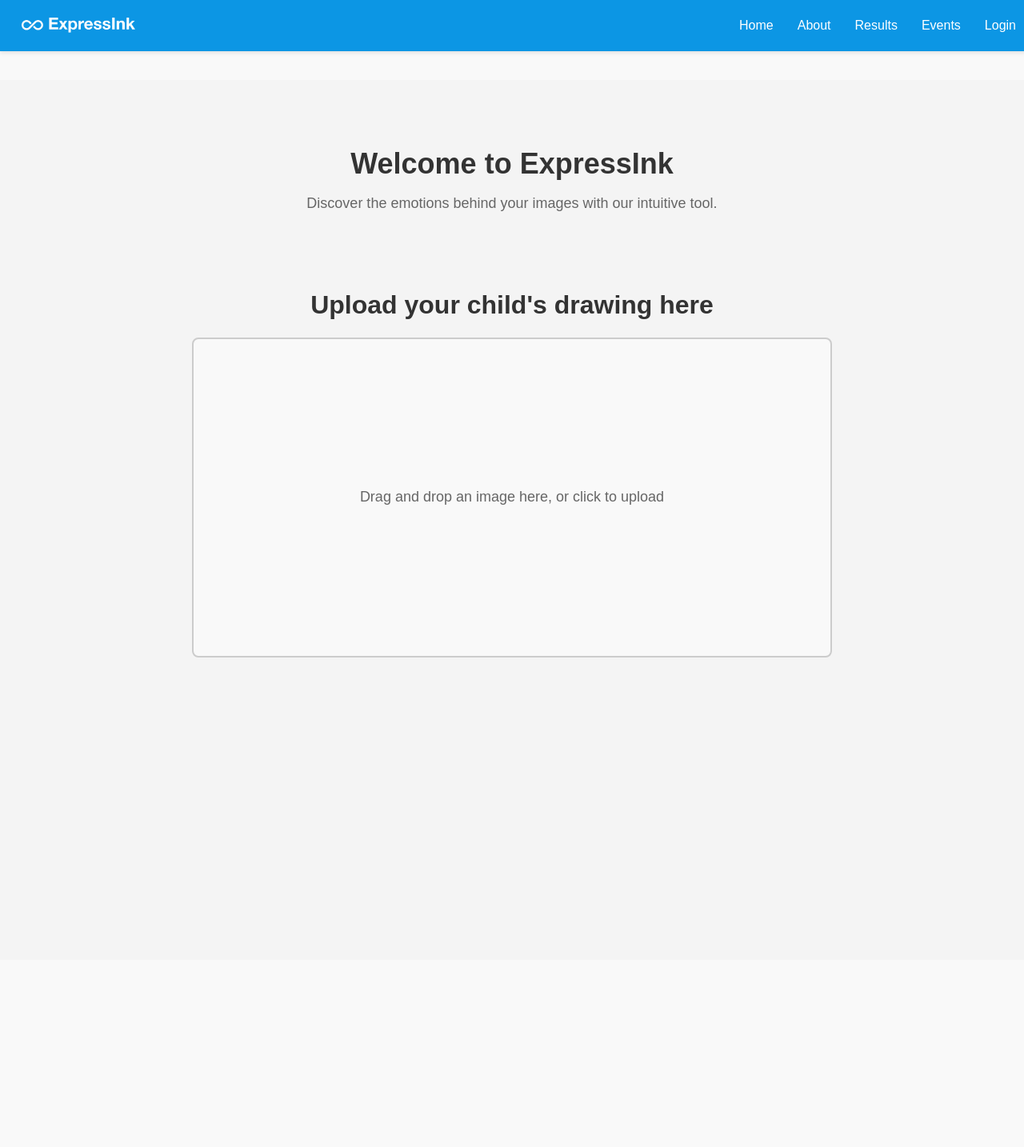
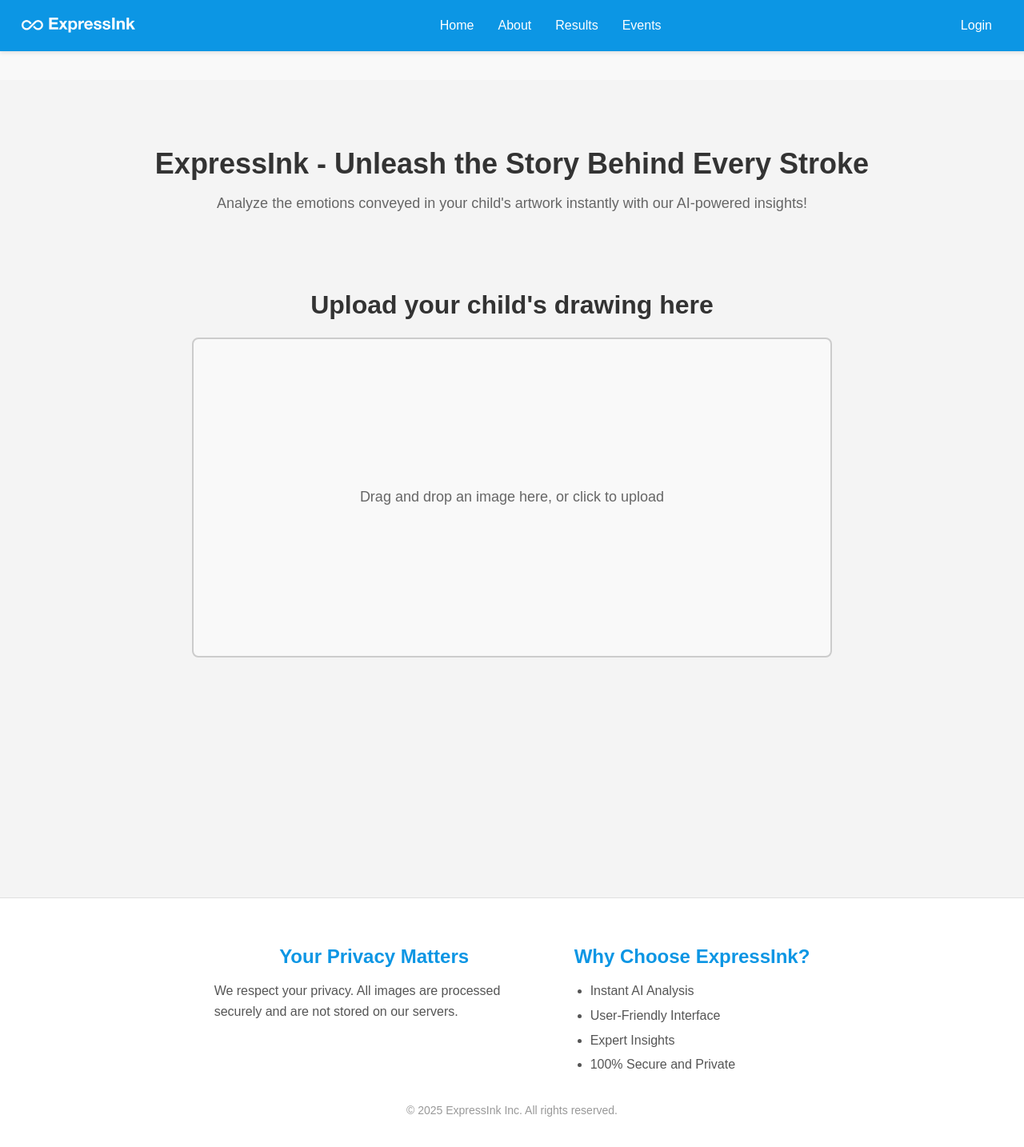
Before and after one commit to Aadhavsb/ExpressInk, a React (Create React App) app in the folder image-upload-react/: page / in a window 1280 px wide. Shown: the whole page at 80% size. Before the commit the page ends 1200 px from the top, so only its background shows below. Built offline with nearby package versions, Linux system fonts and the light colour scheme.

Commit message:
updated home page css

```diff
--- a/image-upload-react/src/App.css
+++ b/image-upload-react/src/App.css
@@ -1,8 +1,9 @@
 .app-container {
   text-align: center;
-  padding: 0 0 300px 0;
+  padding: 0 0 0 0;
   background-color: #f4f4f4;
   min-height: 100vh;
+  position: relative;
 }
 
 .heading {
@@ -22,25 +23,73 @@
   color: #666666;
 }
 
-.about-section {
-  background: #ffffff;
-  border-radius: 8px;
-  padding: 20px;
-  margin: 20px auto;
-  margin-bottom: 40px;
-  max-width: 800px;
-  box-shadow: 0 4px 8px rgba(0, 0, 0, 0.1);
+.footer {
+  background-color: #ffffff;
+  padding: 40px 20px;
+  margin-top: 300px;
+  border-top: 1px solid #e0e0e0;
 }
 
-.section-title {
+.footer-content {
+  display: flex;
+  flex-wrap: wrap;
+  justify-content: center;
+  gap: 50px;
+  margin-bottom: 20px;
+}
+
+.privacy-assurance,
+.feature-highlights {
+  max-width: 400px;
+  min-width: 250px;
+  text-align: left;
+}
+
+.footer h2 {
   font-size: 24px;
-  font-weight: bold;
   color: #0c96e4;
   margin-bottom: 10px;
 }
 
-.section-content {
+.footer p {
   font-size: 16px;
-  line-height: 1.5;
   color: #555555;
+  line-height: 1.6;
 }
+
+.footer ul {
+  list-style-type: disc;
+  margin-left: 20px;
+  padding: 0;
+}
+
+.footer li {
+  font-size: 16px;
+  color: #555555;
+  margin-bottom: 5px;
+  line-height: 1.6;
+}
+
+.footer-bottom {
+  text-align: center;
+  font-size: 14px;
+  color: #999999;
+}
+
+@media (max-width: 768px) {
+  .footer-content {
+    flex-direction: column;
+    align-items: center;
+  }
+
+  .privacy-assurance,
+  .feature-highlights {
+    max-width: 100%;
+    text-align: center;
+  }
+
+  .footer ul {
+    list-style-type: none;
+    padding: 0;
+  }
+}
--- a/image-upload-react/src/components/Header.css
+++ b/image-upload-react/src/components/Header.css
@@ -3,18 +3,13 @@
   top: 0;
   left: 0;
   width: 100%;
-  display: flex;
-  justify-content: space-between;
-  align-items: center;
   background-color: #0c96e4;
   padding: 10px 20px;
+  display: flex;
+  align-items: center;
+  justify-content: space-between;
   z-index: 1000;
   box-shadow: 0px 2px 5px rgba(0, 0, 0, 0.1);
-}
-
-.nav-logo {
-  display: flex;
-  align-items: center;
 }
 
 .logo-image {
@@ -23,30 +18,41 @@
 }
 
 .nav-links {
+  flex-grow: 1;
   list-style: none;
   display: flex;
+  justify-content: center;
   margin: 0;
-  align-items: center;
+  padding: 0;
 }
 
 .nav-links li {
-  margin-right: 30px;
-  position: relative;
+  margin: 0 15px;
 }
 
 .nav-item {
   font-size: 16px;
   color: #ffffff;
   text-decoration: none;
-  cursor: pointer;
 }
 
 .nav-item:hover {
   text-decoration: underline;
 }
 
-.username-dropdown .username {
+.nav-auth {
+  position: relative;
+  margin-right: 60px;
+}
+
+.username-dropdown {
+  position: relative;
+}
+
+.username {
+  font-size: 16px;
   color: #ffffff;
+  cursor: pointer;
 }
 
 .dropdown-menu {
@@ -56,7 +62,6 @@
   background-color: #ffffff;
   border: 1px solid #ccc;
   border-radius: 4px;
-  box-shadow: 0px 2px 5px rgba(0, 0, 0, 0.2);
   list-style: none;
   padding: 5px 0;
   margin: 0;
@@ -73,19 +78,25 @@
   padding: 10px 20px;
   color: #333333;
   text-decoration: none;
-  white-space: nowrap;
   font-size: 16px;
   cursor: pointer;
   text-align: left;
-  background: none;
-  border: none;
-  width: 100%;
 }
 
 .dropdown-item:hover {
   background-color: #f0f0f0;
 }
 
+.logout-button {
+  background: none;
+  border: none;
+  width: 100%;
+  text-align: left;
+  font-size: 16px;
+  cursor: pointer;
+  color: inherit;
+}
+
 .logout-button:hover {
   background-color: #f0f0f0;
 }
--- a/image-upload-react/src/components/Header.js
+++ b/image-upload-react/src/components/Header.js
@@ -37,6 +37,7 @@ const Header = () => {
 
   return (
     <nav className="nav">
+      {/* Logo on the left */}
       <div className="nav-logo">
         <Link to="/">
           <img
@@ -46,6 +47,8 @@ const Header = () => {
           />
         </Link>
       </div>
+
+      {/* Navigation links in the center */}
       <ul className="nav-links">
         <li>
           <Link to="/" className="nav-item">
@@ -67,14 +70,16 @@ const Header = () => {
             Events
           </Link>
         </li>
+      </ul>
+
+      {/* Login/Auth section on the right */}
+      <div className="nav-auth">
         {!isAuthenticated ? (
-          <li>
-            <Link to="/login" className="nav-item">
-              Login
-            </Link>
-          </li>
+          <Link to="/login" className="nav-item">
+            Login
+          </Link>
         ) : (
-          <li className="nav-item username-dropdown" ref={dropdownRef}>
+          <div className="username-dropdown" ref={dropdownRef}>
             <span onClick={toggleDropdown} className="username">
               {username}
             </span>
@@ -108,9 +113,9 @@ const Header = () => {
                 </li>
               </ul>
             )}
-          </li>
+          </div>
         )}
-      </ul>
+      </div>
     </nav>
   );
 };
--- a/image-upload-react/src/pages/Home.js
+++ b/image-upload-react/src/pages/Home.js
@@ -18,9 +18,12 @@ const Home = () => {
   return (
     <div className="app-container">
       <header className="heading">
-        <h1 className="title">Welcome to ExpressInk</h1>
+        <h1 className="title">
+          ExpressInk - Unleash the Story Behind Every Stroke
+        </h1>
         <p className="subtitle">
-          Discover the emotions behind your images with our intuitive tool.
+          Analyze the emotions conveyed in your child's artwork instantly with
+          our AI-powered insights!
         </p>
       </header>
 
@@ -32,6 +35,30 @@ const Home = () => {
         />
         <ImageAnalysis aiResponse={aiResponse} />
       </div>
+
+      <footer className="footer">
+        <div className="footer-content">
+          <div className="privacy-assurance">
+            <h2>Your Privacy Matters</h2>
+            <p>
+              We respect your privacy. All images are processed securely and are
+              not stored on our servers.
+            </p>
+          </div>
+          <div className="feature-highlights">
+            <h2>Why Choose ExpressInk?</h2>
+            <ul>
+              <li>Instant AI Analysis</li>
+              <li>User-Friendly Interface</li>
+              <li>Expert Insights</li>
+              <li>100% Secure and Private</li>
+            </ul>
+          </div>
+        </div>
+        <div className="footer-bottom">
+          &copy; {new Date().getFullYear()} ExpressInk Inc. All rights reserved.
+        </div>
+      </footer>
     </div>
   );
 };
```
